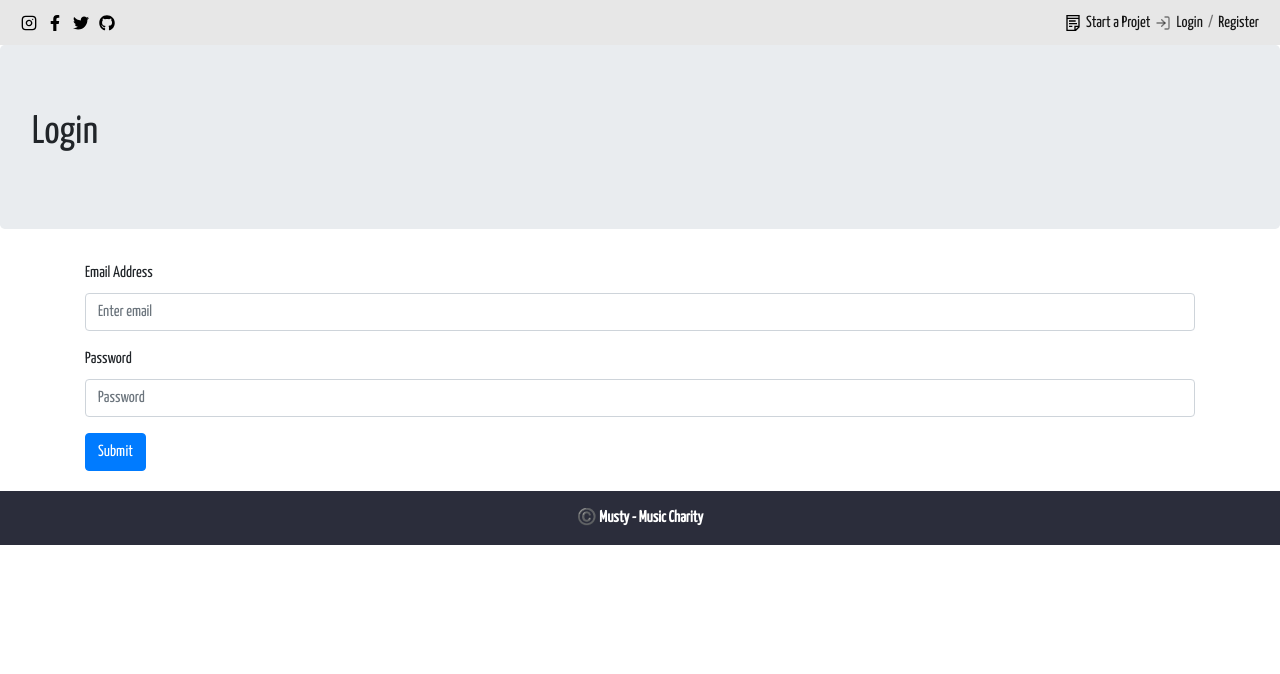
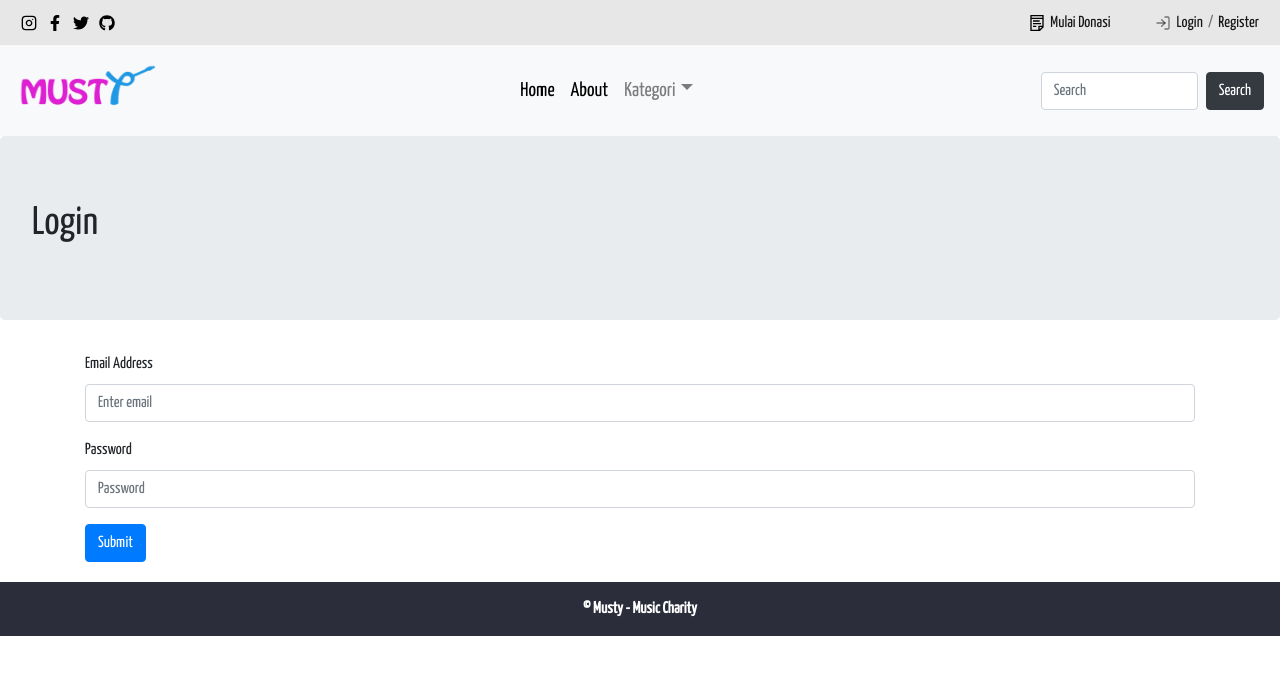
Before and after one commit to MustyDev/Musty, a React (Create React App) app in the folder front-end/: page /login in a window 1280 px wide. Shown: the top 674 px of the page. Built offline with nearby package versions, Linux system fonts and the light colour scheme.

Commit message:
Update Home, Navbar & Category Icon

```diff
--- a/front-end/src/App.css
+++ b/front-end/src/App.css
@@ -1,5 +1,3 @@
-/* Styling Navbar */
-
 .icon-sosmed {
   color: black;
   margin: 5px;
@@ -8,26 +6,109 @@
   height: 45px;
   color: black;
   background-color: rgb(231, 231, 231);
-
 }
 
-.navbarheader a:hover{
+.navbarheader a:hover {
   font-weight: bold;
   text-decoration: none;
 }
-.right-icon{
+.right-icon {
   margin: 30px;
 }
 .text {
   margin: 5px;
 }
 
+.text-donasi {
+  padding-right: 40px;
+  margin: 5px;
+}
 
 footer {
   padding: 15px;
   color: white;
-  background-color:  rgb(43, 45, 59);
+  background-color: rgb(43, 45, 59);
   text-align: center;
   font-weight: bold;
   margin-top: 20px;
 }
+
+.icon {
+  height: 100px;
+  width: 100px;
+  color: #2ecc71;
+  margin-bottom: 10px;
+}
+
+.card {
+  height: 200px;
+  width: 200px;
+  box-shadow: 0 8px 10px 0 rgba(0, 0, 0, 0.2);
+  margin: 10px;
+  text-align: center;
+}
+
+.card :hover {
+  background-color: #2ecc71;
+  animation: f;
+}
+.card :hover .icon {
+  color: white;
+}
+
+.card :hover .text {
+  color: white;
+  text-decoration: none;
+}
+
+.text {
+  color: black;
+}
+
+.container-category {
+  height: 200px;
+  position: relative;
+  text-align: center;
+}
+.judul {
+  margin-top: 20px;
+}
+
+.text-container {
+  font-weight: bolder;
+}
+
+.row-category {
+  justify-content: center;
+  margin-top: -140px;
+}
+
+.center {
+  justify-content: center;
+  float: center;
+}
+
+.navbar-nav {
+  font-size: 20px;
+}
+
+.link-category {
+  color: black;
+}
+
+.caption-carousel {
+  text-align: left;
+}
+.title-carousel {
+  font-size: 95px;
+  font-weight: bold;
+  margin-top: -400px;
+}
+
+.deskripsi-carousel {
+  font-size: 30px;
+}
+
+.deskripsi-container {
+  color: #777777;
+}
--- a/front-end/src/App.js
+++ b/front-end/src/App.js
@@ -9,15 +9,17 @@ import Admin from "./Pages/Admin";
 import Login from "./Pages/Login";
 import Register from "./Pages/Register";
 import TourCharity from "./Pages/TourCharity";
-import Home from "./Pages/Home"
-import Nav from "./Components/Navbar"
-import Footer from "./Components/Footbar"
+import Home from "./Pages/Home";
+import Nav from "./Components/Navbar";
+import Footer from "./Components/Footbar";
+import MenuBar from "./Components/Menubar";
 
 function App() {
   return (
     <div className="App">
       <Router>
-      <Nav />
+        <Nav />
+        <MenuBar />
         <Switch>
           <Route exact path="/">
             <Home />
@@ -39,7 +41,7 @@ function App() {
           </Route>
         </Switch>
       </Router>
-<Footer />
+      <Footer />
       {/* <TourCharity /> */}
     </div>
   );
--- a/front-end/src/Components/Carousel.js
+++ b/front-end/src/Components/Carousel.js
@@ -8,6 +8,14 @@ const Crsl = () => {
       <Carousel>
         <Carousel.Item>
           <img className="d-block w-100" src={Header} alt="Header" />
+          <Carousel.Caption className="caption-carousel">
+            <h1 className="title-carousel">
+              Ayo Donasi Untuk Musisi Idola Kamu!
+            </h1>
+            <p className="deskripsi-carousel">
+              Bantu mereka untuk tetap berkarya.
+            </p>
+          </Carousel.Caption>
         </Carousel.Item>
       </Carousel>
     </div>
--- /dev/null
+++ b/front-end/src/Components/Category.jsx
@@ -0,0 +1,48 @@
+import React from "react";
+import { Card, Row } from "react-bootstrap";
+import { FaGuitar } from "react-icons/fa";
+import { IoMdMicrophone } from "react-icons/io";
+import { MdAlbum } from "react-icons/md";
+import { Link } from "react-router-dom";
+function Category() {
+  return (
+    <div>
+      <Row className="row-category">
+        <Card className="card">
+          <Link to="/" style={{ textDecoration: "none" }}>
+            <Card.Body>
+              <center>
+                <IoMdMicrophone className="icon" />
+              </center>
+              <Card.Title className="text">Konser</Card.Title>
+            </Card.Body>
+          </Link>
+        </Card>
+
+        <Card className="card">
+          <Link to="/" style={{ textDecoration: "none" }}>
+            <Card.Body>
+              <center>
+                <MdAlbum className="icon" />
+              </center>
+              <Card.Title className="text">Album</Card.Title>
+            </Card.Body>
+          </Link>
+        </Card>
+
+        <Card className="card">
+          <Link to="/" style={{ textDecoration: "none" }}>
+            <Card.Body>
+              <center>
+                <FaGuitar className="icon" />
+              </center>
+              <Card.Title className="text">Alat Musik</Card.Title>
+            </Card.Body>
+          </Link>
+        </Card>
+      </Row>
+    </div>
+  );
+}
+
+export default Category;
--- /dev/null
+++ b/front-end/src/Components/Container.js
@@ -0,0 +1,17 @@
+import React from "react";
+import { Container, Jumbotron } from "react-bootstrap";
+
+function Cntnr() {
+  return (
+    <Jumbotron fluid>
+      <Container className="container-category">
+        <h1 className="text-container">Pilih berdasarkan kategori</h1>
+        <h5 className="deskripsi-container">
+          Mulai Donasi untuk memabantu Musisi Idola Kamu.
+        </h5>
+      </Container>
+    </Jumbotron>
+  );
+}
+
+export default Cntnr;
--- a/front-end/src/Components/Footbar.js
+++ b/front-end/src/Components/Footbar.js
@@ -4,7 +4,7 @@ const Footer = () => {
   return (
     <footer class="footer">
       <div className="text-footer">
-        <span>©️ Musty - Music Charity</span>
+        <span>&copy; Musty - Music Charity</span>
       </div>
     </footer>
   );
--- /dev/null
+++ b/front-end/src/Components/Menubar.js
@@ -0,0 +1,100 @@
+import React from "react";
+import Logo from "../Images/Logo-Musty.png";
+import { Link } from "react-router-dom";
+import {
+  Navbar,
+  Nav,
+  NavDropdown,
+  Form,
+  FormControl,
+  Button,
+} from "react-bootstrap";
+import "../App.css";
+
+function MenuBar() {
+  return (
+    <div>
+      <Navbar collapseOnSelect expand="lg" bg="light" variant="light">
+        <Navbar.Brand>
+          <Link to="/">
+            <img
+              src={Logo}
+              width="140px"
+              height="65px"
+              className="d-inline-block align-top"
+              alt="Musty Logo"
+            />
+          </Link>
+        </Navbar.Brand>
+
+        <Navbar.Toggle aria-controls="responsive-navbar-nav" />
+        <Navbar.Collapse id="responsive-navbar-nav">
+          <Nav className="navbar-nav ml-auto mx-auto">
+            <Nav.Link>
+              {" "}
+              <Link
+                to="/"
+                style={{ textDecoration: "none" }}
+                className="link-category"
+              >
+                Home
+              </Link>
+            </Nav.Link>
+            <Nav.Link>
+              {" "}
+              <Link
+                to="/about"
+                style={{ textDecoration: "none" }}
+                className="link-category"
+              >
+                About
+              </Link>
+            </Nav.Link>
+
+            <NavDropdown title="Kategori" id="collasible-nav-dropdown">
+              <NavDropdown.Item>
+                <Link
+                  to="/"
+                  style={{ textDecoration: "none" }}
+                  className="link-category"
+                >
+                  Konser
+                </Link>
+              </NavDropdown.Item>
+              <NavDropdown.Item>
+                <Link
+                  to="/"
+                  style={{ textDecoration: "none" }}
+                  className="link-category"
+                >
+                  Album
+                </Link>
+              </NavDropdown.Item>
+              <NavDropdown.Item>
+                <Link
+                  to="/"
+                  style={{ textDecoration: "none" }}
+                  className="link-category"
+                >
+                  Alat Musik
+                </Link>
+              </NavDropdown.Item>
+            </NavDropdown>
+          </Nav>
+          <Nav>
+            <Form inline>
+              <FormControl
+                type="text"
+                placeholder="Search"
+                className="mr-sm-2"
+              />
+              <Button variant="dark">Search</Button>
+            </Form>
+          </Nav>
+        </Navbar.Collapse>
+      </Navbar>
+    </div>
+  );
+}
+
+export default MenuBar;
--- a/front-end/src/Components/Navbar.js
+++ b/front-end/src/Components/Navbar.js
@@ -44,8 +44,8 @@ const Nav = () => {
       <Navbar.Collapse className="justify-content-end">
         <Navbar.Text>
           <GrNotes />
-          <Link to="/" className="text">
-            Start a Projet
+          <Link to="/" className="text-donasi">
+            Mulai Donasi
           </Link>
           <FiLogIn />
           <Link to="/login" className="text">
--- a/front-end/src/Pages/Home.js
+++ b/front-end/src/Pages/Home.js
@@ -1,12 +1,16 @@
-import React from 'react'
-import Carousel from '../Components/Carousel'
+import React from "react";
+import Carousel from "../Components/Carousel";
+import Category from "../Components/Category";
+import Container from "../Components/Container";
 
 function Home() {
-    return (
-        <div>
-            <Carousel />
-        </div>
-    )
+  return (
+    <div>
+      <Carousel />
+      <Container />
+      <Category />
+    </div>
+  );
 }
 
-export default Home
+export default Home;
```
